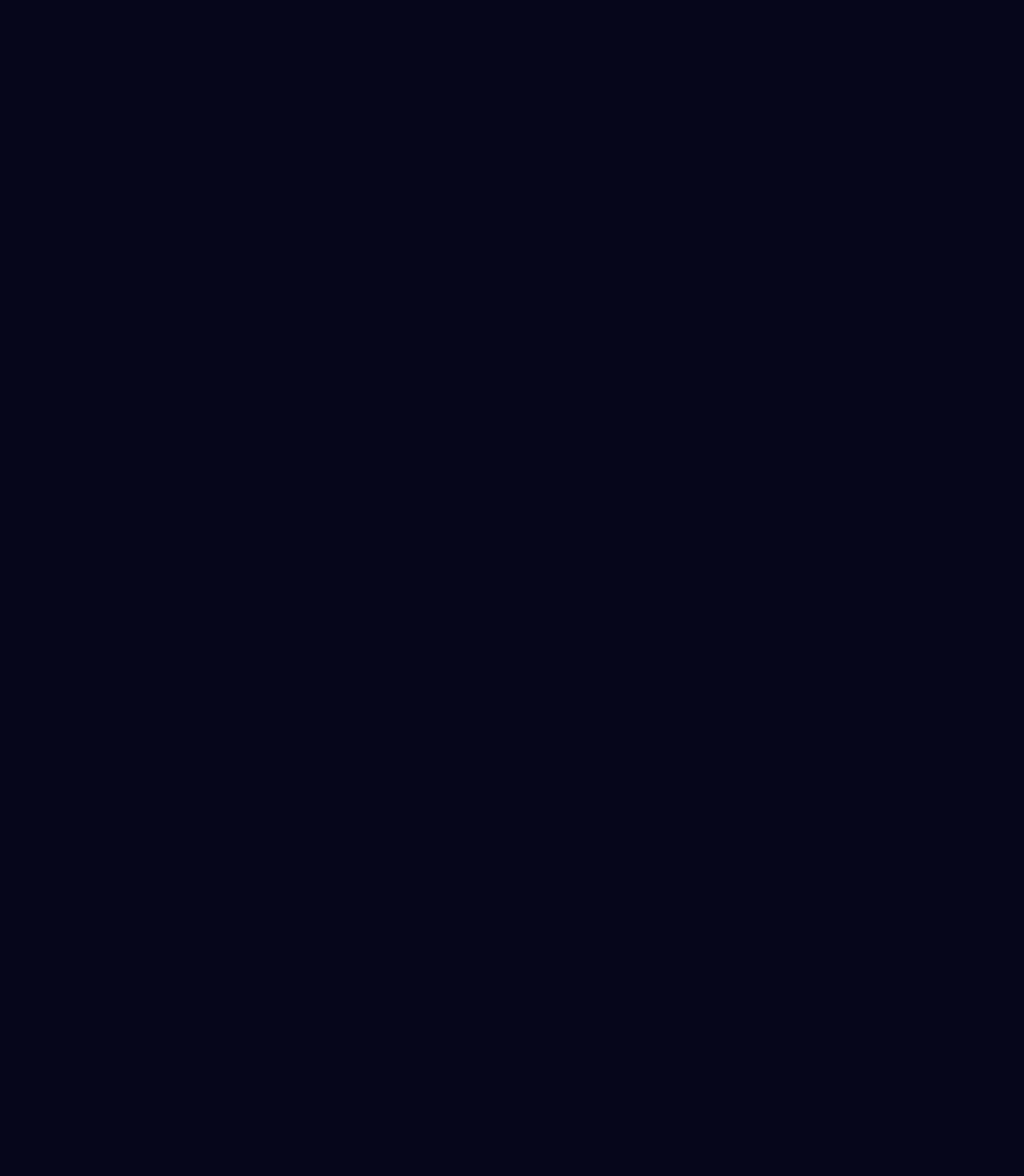
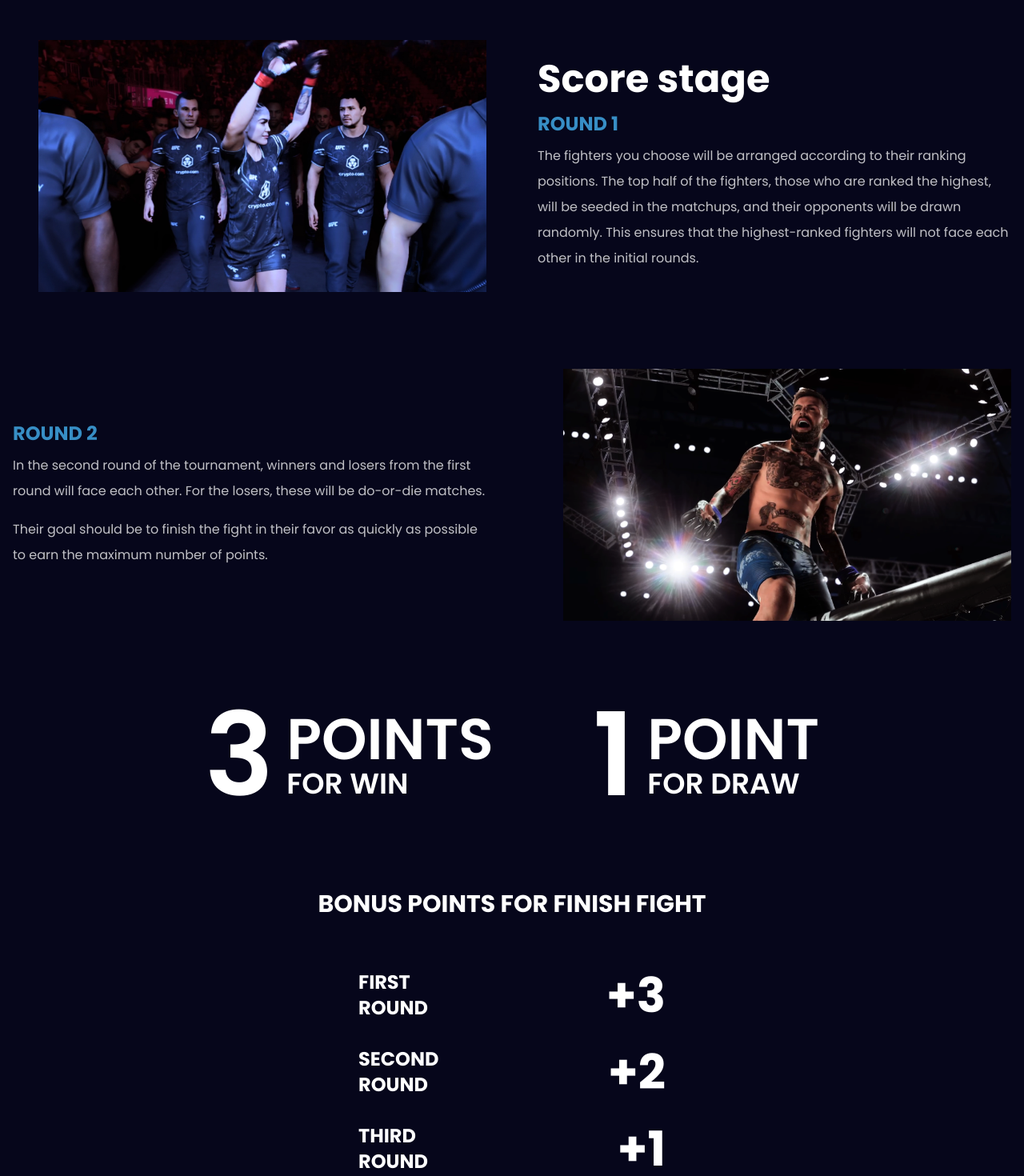
Before and after one commit to abieniek03/ufc-tournament, a Next.js app: page / in a window 1280 px wide. Shown: the part 1180-2650 px from the top of the page at 80% size. Before the commit the page ends 1246 px from the top, so only its background shows below. Built offline with nearby package versions, Linux system fonts and the light colour scheme; no server answers.

Commit message:
add: info score stage section

```diff
--- a/app/(page)/page.tsx
+++ b/app/(page)/page.tsx
@@ -1,6 +1,7 @@
 import { Navbar } from "../_components/main-page/Navbar";
 import { Hero } from "../_components/main-page/Hero";
 import { InfoSelectFighters } from "../_components/main-page/InfoSelectFighters";
+import { InfoScoreStage } from "../_components/main-page/InfoScoreStage";
 
 export default function MainPage() {
   return (
@@ -9,6 +10,7 @@ export default function MainPage() {
       <Hero />
       <main className="sticky z-50 mx-auto w-full max-w-screen-xl p-4">
         <InfoSelectFighters />
+        <InfoScoreStage />
       </main>
     </>
   );
--- /dev/null
+++ b/app/_components/main-page/InfoScoreStage.tsx
@@ -0,0 +1,108 @@
+import Image from "next/image";
+import { SectionTitle } from "./SectionTitle";
+import scoreStageFirstImage from "@/app/_assets/round-1.jpg";
+import scoreStageSecondImage from "@/app/_assets/round-2.jpg";
+
+export function InfoScoreStage() {
+  return (
+    <section>
+      <div className="mb-16 flex flex-col items-center gap-4 lg:mb-24 lg:flex-row-reverse lg:gap-12 xl:gap-16">
+        <div className="w-full">
+          <SectionTitle>Score stage</SectionTitle>
+          <h3 className="mb-2 text-xl font-bold uppercase text-primary-300/75 md:text-2xl">
+            Round 1
+          </h3>
+          <p className="leading-loose opacity-75">
+            The fighters you choose will be arranged according to their ranking
+            positions. The top half of the fighters, those who are ranked the
+            highest, will be seeded in the matchups, and their opponents will be
+            drawn randomly. This ensures that the highest-ranked fighters will
+            not face each other in the initial rounds.
+          </p>
+        </div>
+        <div className="flex w-full justify-end">
+          <Image
+            src={scoreStageFirstImage}
+            alt="Score first round image"
+            width={400}
+            height={400}
+            className="w-full lg:max-w-[560px]"
+          />
+        </div>
+      </div>
+      <div className="mb-16 flex flex-col items-center gap-4 lg:mb-24 lg:flex-row lg:gap-12 xl:gap-16">
+        <div className="w-full">
+          <h3 className="mb-2 text-xl font-bold uppercase text-primary-300/75 md:text-2xl">
+            Round 2
+          </h3>
+          <p className="mb-4 leading-loose opacity-75">
+            In the second round of the tournament, winners and losers from the
+            first round will face each other. For the losers, these will be
+            do-or-die matches.
+          </p>
+          <p className="leading-loose opacity-75">
+            Their goal should be to finish the fight in their favor as quickly
+            as possible to earn the maximum number of points.
+          </p>
+        </div>
+        <div className="flex w-full justify-end">
+          <Image
+            src={scoreStageSecondImage}
+            alt="Score second round image"
+            width={400}
+            height={400}
+            className="w-full lg:max-w-[560px]"
+          />
+        </div>
+      </div>
+      <div>
+        <div className="mx-auto mb-24 flex max-w-screen-md flex-col items-center justify-center gap-16 sm:flex-row md:justify-between">
+          <div className="flex items-center gap-4 font-semibold">
+            <p className="text-8xl md:text-[9rem]">3</p>
+            <div className="uppercase">
+              <p className="text-5xl md:text-7xl">points</p>
+              <p className="text-2xl md:text-4xl">for win</p>
+            </div>
+          </div>{" "}
+          <div className="flex items-center gap-4 font-semibold">
+            <p className="text-8xl md:text-[9rem]">1</p>
+            <div className="uppercase">
+              <p className="text-5xl md:text-7xl">point</p>
+              <p className="text-2xl md:text-4xl">for draw</p>
+            </div>
+          </div>
+        </div>
+        <div>
+          <p className="text-center text-3xl font-bold uppercase">
+            Bonus points for finish fight
+          </p>
+
+          <div className="mx-auto my-16 flex max-w-sm flex-col gap-8">
+            <div className="flex items-center justify-between gap-16 font-bold uppercase">
+              <p className="text-2xl">
+                first <br />
+                round
+              </p>
+              <p className="text-6xl">+3</p>
+            </div>
+            <div className="flex items-center justify-between gap-16 font-bold uppercase">
+              <p className="text-2xl">
+                second <br />
+                round
+              </p>
+              <p className="text-6xl">+2</p>
+            </div>
+
+            <div className="flex items-center justify-between gap-16 font-bold uppercase">
+              <p className="text-2xl">
+                third <br />
+                round
+              </p>
+              <p className="text-6xl">+1</p>
+            </div>
+          </div>
+        </div>
+      </div>
+    </section>
+  );
+}
--- a/app/_components/main-page/InfoSelectFighters.tsx
+++ b/app/_components/main-page/InfoSelectFighters.tsx
@@ -7,7 +7,7 @@ export function InfoSelectFighters() {
     <section className="mb-36 flex flex-col items-center gap-4 lg:flex-row lg:gap-8">
       <div className="w-full">
         <SectionTitle>Select Fighters</SectionTitle>
-        <p className="leading-loose opacity-85">
+        <p className="leading-loose opacity-75">
           Choose 8 or 16 fighters from a given weightclass. You can select any
           UFC fighter who is in the game and is currently in the organization,
           as well as those who are no longer with the UFC but have had at least
--- a/app/_components/main-page/SectionTitle.tsx
+++ b/app/_components/main-page/SectionTitle.tsx
@@ -1,5 +1,9 @@
 import { IChildren as Props } from "@/app/_types/types";
 
 export function SectionTitle({ children }: Readonly<Props>) {
-  return <h2 className="mb-4 text-3xl font-bold md:text-4xl">{children}</h2>;
+  return (
+    <h2 className="mb-4 text-3xl font-bold md:text-4xl lg:text-5xl">
+      {children}
+    </h2>
+  );
 }
```
Also changed, not shown: app/_assets/round-1.jpg (added), app/_assets/round-2.jpg (added).
